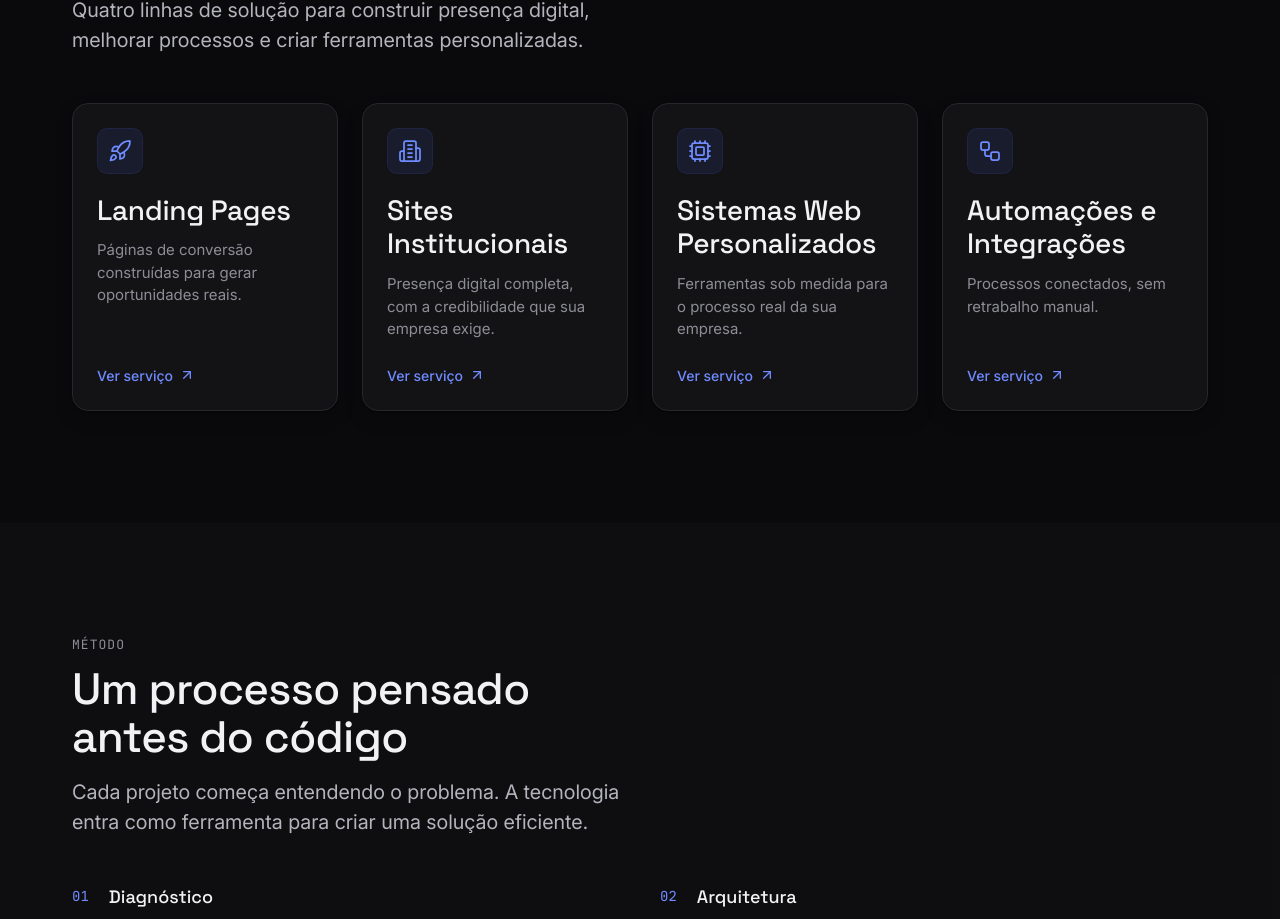
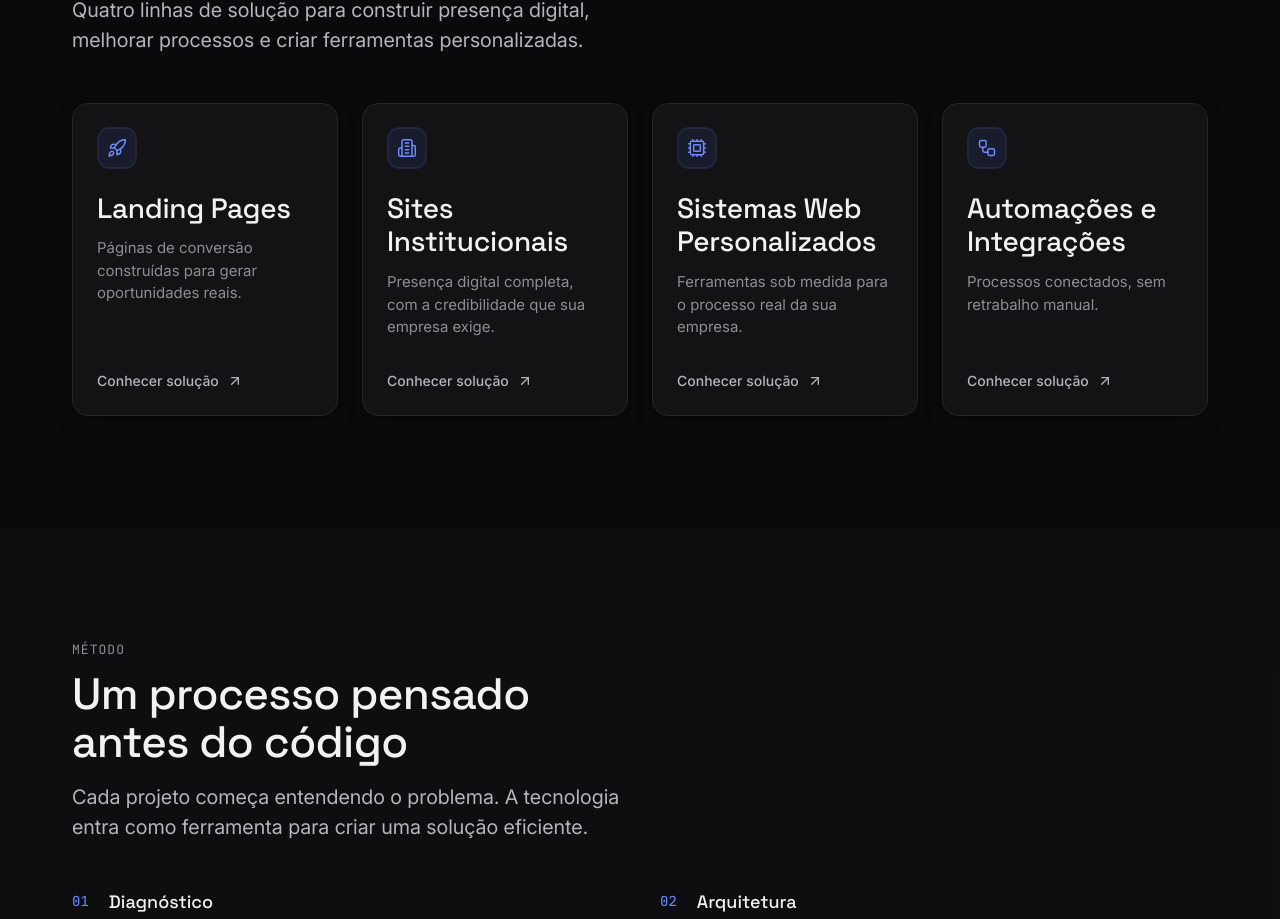
Before and after one commit to marllonpanisset/conjuga, a Next.js app: page / in a window 1280 px wide. Shown: the part 1359-2278 px from the top of the page. Built offline with nearby package versions, Linux system fonts and the light colour scheme.

Commit message:
feat(services): refine service cards positioning and hierarchy

```diff
--- a/components/sections/ServiceCard.tsx
+++ b/components/sections/ServiceCard.tsx
@@ -5,20 +5,31 @@ import type { Service } from "@/types/service";
 
 export function ServiceCard({ service }: { service: Service }) {
   return (
-    <Link href={`/servicos/${service.slug}` as never} className="group block h-full">
-      <Card className="flex h-full flex-col justify-between">
+    <Link
+      href={`/servicos/${service.slug}` as never}
+      className="group block h-full"
+    >
+      <Card className="flex h-full flex-col justify-between transition-transform duration-300 group-hover:-translate-y-1">
         <div>
-          <Icon icon={service.icon} size={24} />
-          <Heading as="h3" className="mt-5">
+          <div className="flex h-10 w-10 items-center justify-center rounded-xl border border-border bg-surface">
+            <Icon icon={service.icon} size={20} />
+          </div>
+
+          <Heading as="h3" className="mt-6">
             {service.name}
           </Heading>
+
           <Text variant="muted" className="mt-3">
             {service.shortDescription}
           </Text>
         </div>
-        <div className="mt-6 flex items-center gap-1.5 text-[0.875rem] font-medium text-signal-strong transition-colors group-hover:text-signal">
-          Ver serviço
-          <ArrowUpRight size={16} className="transition-transform duration-300 ease-out group-hover:translate-x-0.5 group-hover:-translate-y-0.5" />
+
+        <div className="mt-8 flex items-center gap-2 text-sm font-medium text-text-secondary transition-colors group-hover:text-text-primary">
+          Conhecer solução
+          <ArrowUpRight
+            size={16}
+            className="transition-transform duration-300 ease-out group-hover:translate-x-0.5 group-hover:-translate-y-0.5"
+          />
         </div>
       </Card>
     </Link>
```
